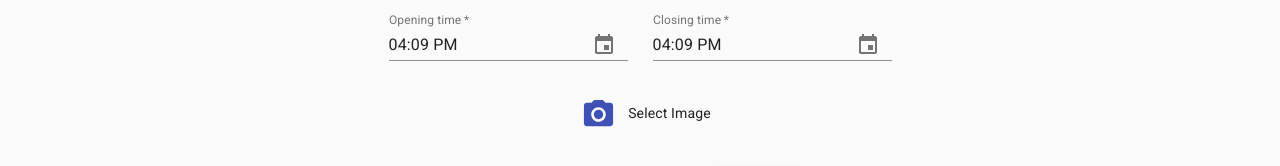
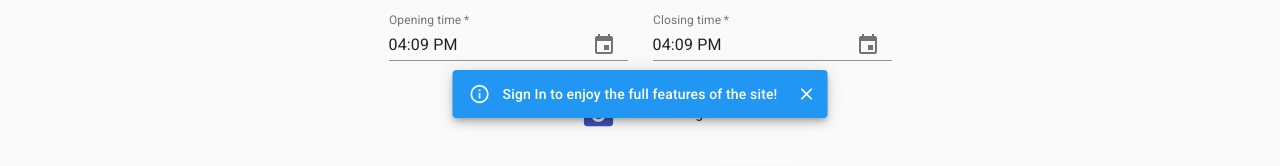
Before and after one commit to DanielShokri/yolp, a React (Create React App) app in the folder client/: page /restaurants/add in a window 1280 px wide. Shown: the part 658-824 px from the top of the page. Built offline with nearby package versions, Linux system fonts and the light colour scheme.

Commit message:
adding info alert

```diff
--- a/client/src/App.js
+++ b/client/src/App.js
@@ -17,10 +17,13 @@ import LoginPage from "./screens/Login";
 // Context
 import { usersContext } from "./context/userContext";
 import useLocalStorage from "./utils/useLocalStorage";
+import { AlertContext } from "./context/AlertContext";
+import { AlertInfo } from "./components/Alert";
 
 function App(props) {
   const [user, setUser] = useLocalStorage("user");
-  const { setIsAuthenticated,  isAuthenticated } = useContext(usersContext);
+  const { setIsAuthenticated } = useContext(usersContext);
+  const { setOpenInfo } = useContext(AlertContext);
 
   useEffect(() => {
     async function checkIfAuth() {
@@ -30,7 +33,7 @@ function App(props) {
         });
         setIsAuthenticated(res.data);
       } catch (error) {
-        console.log(error);
+        setOpenInfo(true);
       }
     }
     checkIfAuth();
@@ -40,6 +43,7 @@ function App(props) {
     <div className="App">
       <Router>
         <Header />
+        <AlertInfo>Sign In to enjoy the full features of the site!</AlertInfo>
         <Grid align="center">
           <Switch>
             <Route exact path={routes.homePage} component={HomePage} />
--- a/client/src/components/Alert.js
+++ b/client/src/components/Alert.js
@@ -11,7 +11,11 @@ function AlertError(props) {
   return <MuiAlert elevation={6} variant="filled" {...props} />;
 }
 
-export const AlertSuccsess = ({ children }) => {
+function AlertInfos(props) {
+  return <MuiAlert elevation={6} variant="filled" {...props} />;
+}
+
+export const AlertSuccess = ({ children }) => {
   const { open, setOpen } = useContext(AlertContext);
 
   useEffect(() => {
@@ -54,3 +58,25 @@ export const AlertFail = ({ children }) => {
     </Snackbar>
   );
 };
+
+export const AlertInfo = ({ children }) => {
+  const { openInfo, setOpenInfo } = useContext(AlertContext);
+
+  useEffect(() => {
+    return () => {
+      setOpenInfo(false);
+    };
+  }, [setOpenInfo]);
+
+  return (
+    <Snackbar
+      open={openInfo}
+      autoHideDuration={6000}
+      onClose={() => setOpenInfo(false)}
+    >
+      <AlertInfos onClose={() => setOpenInfo(false)} severity="info">
+        {children}
+      </AlertInfos>
+    </Snackbar>
+  );
+};
--- a/client/src/components/RestaurantsList.js
+++ b/client/src/components/RestaurantsList.js
@@ -2,7 +2,7 @@ import Card from "./Card";
 import restaruantApi from "../api/restaruantsApi";
 import { Typography, Grid, Button } from "@material-ui/core";
 import { useState, useContext } from "react";
-import { AlertSuccsess, AlertFail } from "./Alert";
+import { AlertSuccess, AlertFail } from "./Alert";
 import { AlertContext } from "./../context/AlertContext";
 import { RestaurantsContext } from "./../context/RestaruantsContext";
 
@@ -36,9 +36,9 @@ const RestaurantsList = ({ restaurantsList, isSerachList }) => {
 
   return (
     <div className="table-container">
-      <AlertSuccsess>
+      <AlertSuccess>
         {restaurantToDelete.name} was successfully deleted!
-      </AlertSuccsess>
+      </AlertSuccess>
       <AlertFail />
       {isSerachList ? (
         <Typography variant="h4" className="m-30">
--- a/client/src/context/AlertContext.js
+++ b/client/src/context/AlertContext.js
@@ -5,9 +5,12 @@ export const AlertContext = createContext();
 export const AlertContextProvider = (props) => {
   const [open, setOpen] = useState(false);
   const [openError, setOpenError] = useState(false);
+  const [openInfo, setOpenInfo] = useState(false);
 
   return (
-    <AlertContext.Provider value={{ open, setOpen, openError, setOpenError }}>
+    <AlertContext.Provider
+      value={{ open, setOpen, openError, setOpenError, openInfo, setOpenInfo }}
+    >
       {props.children}
     </AlertContext.Provider>
   );
--- a/client/src/screens/AddRating.js
+++ b/client/src/screens/AddRating.js
@@ -11,7 +11,7 @@ import {
   Container,
 } from "@material-ui/core";
 import RateReviewIcon from "@material-ui/icons/RateReview";
-import { AlertSuccsess, AlertFail } from "./../components/Alert";
+import { AlertSuccess, AlertFail } from "./../components/Alert";
 import { reviewOptions } from "../utils/constants";
 import { AlertContext } from "./../context/AlertContext";
 import useForm from "./../utils/useForm";
@@ -58,7 +58,7 @@ const AddRating = (props) => {
 
   return (
     <>
-      <AlertSuccsess>The review was posted successfully </AlertSuccsess>
+      <AlertSuccess>The review was posted successfully </AlertSuccess>
       <AlertFail />
 
       <HeroSection>
--- a/client/src/screens/AddRestaurants.js
+++ b/client/src/screens/AddRestaurants.js
@@ -15,7 +15,7 @@ import { KeyboardTimePicker } from "@material-ui/pickers";
 import restaruantsApi from "../api/restaruantsApi";
 import useForm from "../utils/useForm";
 import { useContext } from "react";
-import { AlertFail, AlertSuccsess } from "./../components/Alert";
+import { AlertFail, AlertSuccess } from "./../components/Alert";
 import { AlertContext } from "./../context/AlertContext";
 import { options, useStylesForm } from "./../utils/constants";
 import HeroSection from "../components/HeroSection";
@@ -100,13 +100,13 @@ const AddRestaurants = ({ restaurant, isEditMode, setIsEditMode }) => {
 
   return (
     <>
-      <AlertSuccsess>
+      <AlertSuccess>
         {isEditMode ? (
           <>{inputs.name} was updated successfully</>
         ) : (
           <>{inputs.name} was created successfully</>
         )}
-      </AlertSuccsess>
+      </AlertSuccess>
       <AlertFail />
 
       <HeroSection>
```
